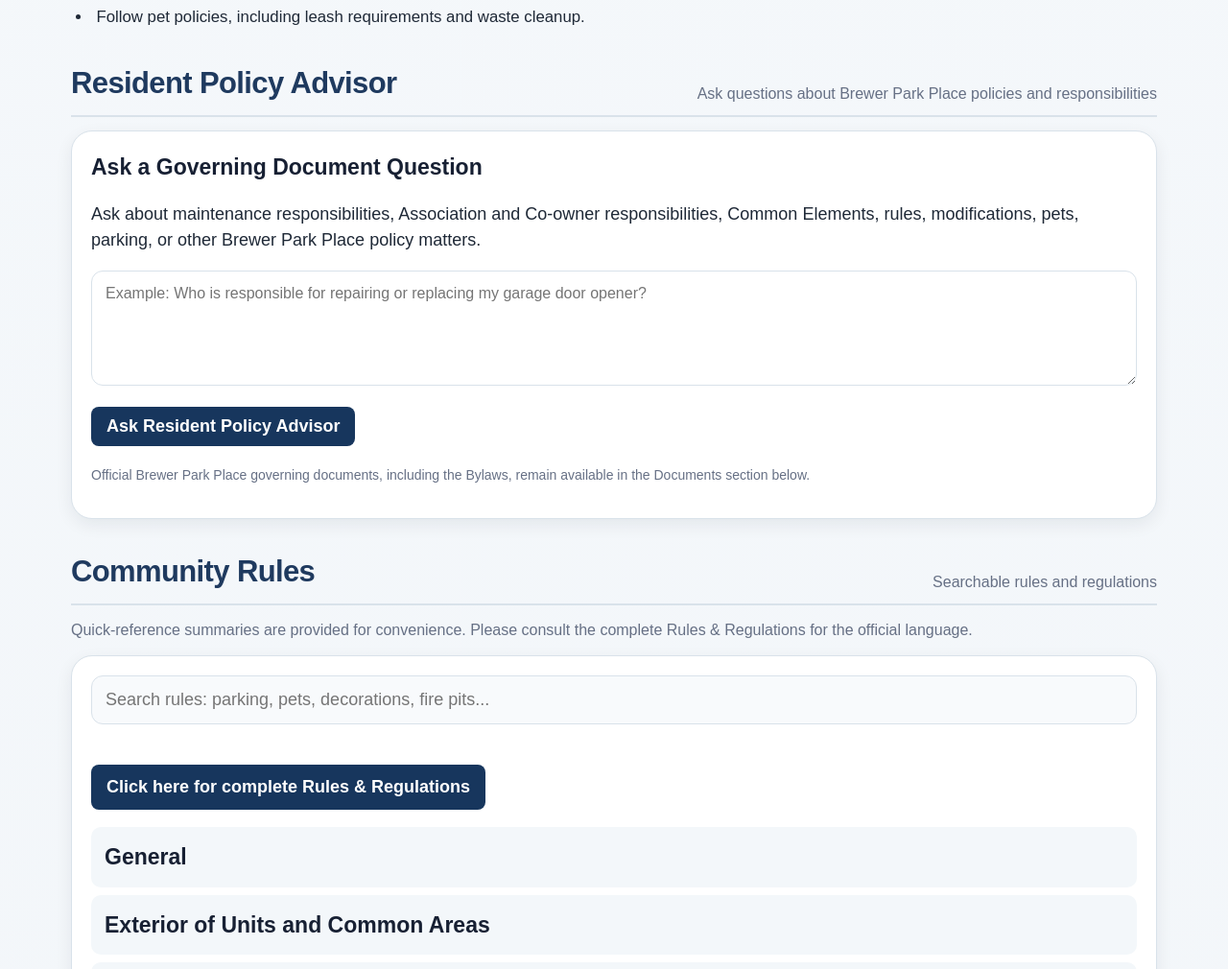
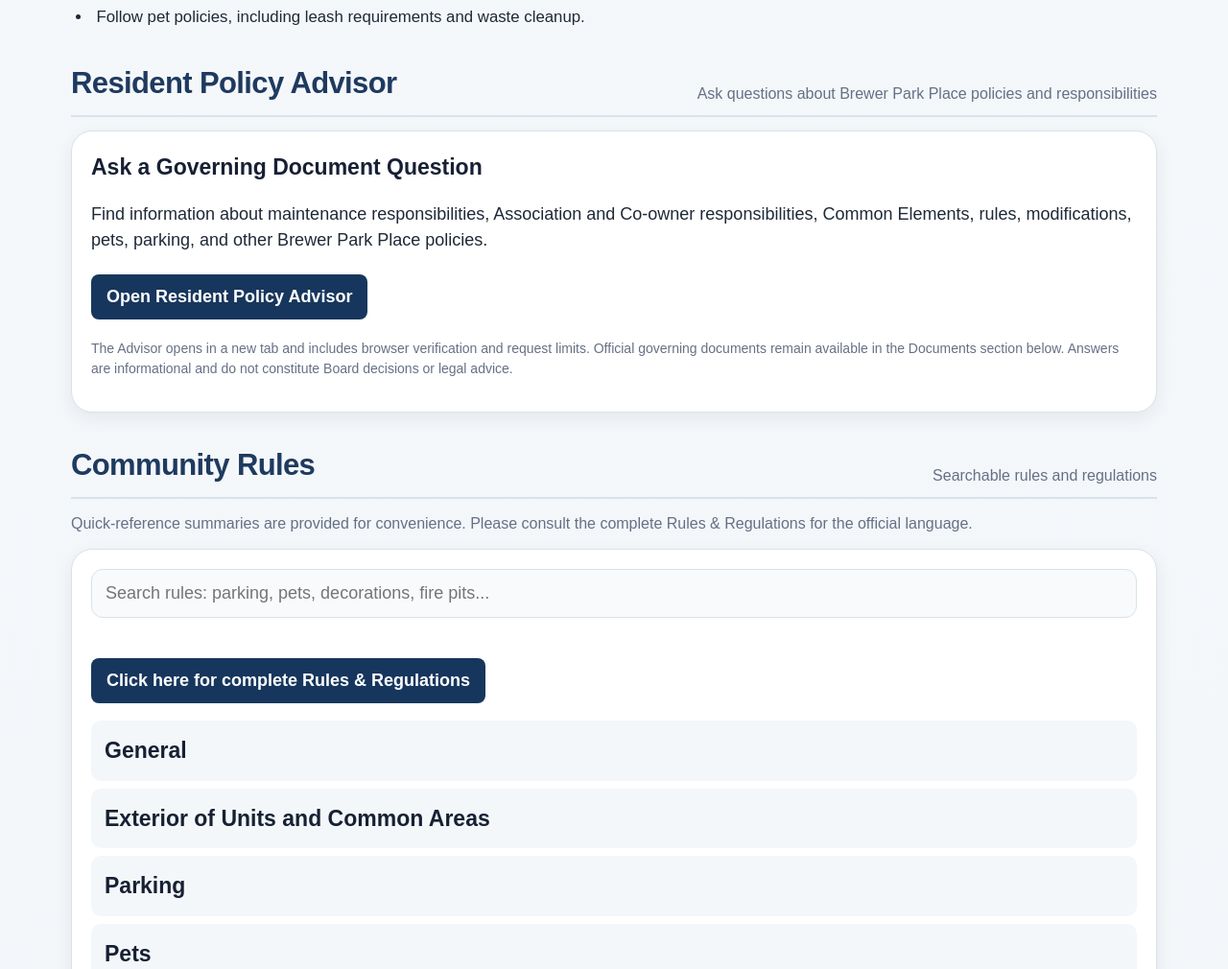
Before and after one commit to glwjrmi-prog/brewer-park-place-condos, a plain HTML site: page index.html in a window 1280 px wide. Shown: the part 920-1930 px from the top of the page at 96% size. Drawn offline with Linux system fonts and the light colour scheme.

Commit message:
Point resident Community Hub advisor to secured public Worker (#2)

```diff
--- a/index.html
+++ b/index.html
@@ -20,7 +20,7 @@
   <section id="announcements"><div class="section-title"><h2>Announcements</h2><p class="section-note">Current community updates</p></div><ul id="announcementGrid" class="announcement-list"></ul></section>
   <section id="policy-advisor">
     <div class="section-title"><h2>Resident Policy Advisor</h2><p class="section-note">Ask questions about Brewer Park Place policies and responsibilities</p></div>
-    <div class="card"><h3>Ask a Governing Document Question</h3><p>Ask about maintenance responsibilities, Association and Co-owner responsibilities, Common Elements, rules, modifications, pets, parking, or other Brewer Park Place policy matters.</p><textarea id="policyQuestion" placeholder="Example: Who is responsible for repairing or replacing my garage door opener?" style="width:100%; min-height:120px; padding:14px; font-size:16px; border:1px solid #d9e2ea; border-radius:12px; font-family:inherit; resize:vertical;"></textarea><button id="policyAskButton" class="button-link" type="button" onclick="askResidentPolicyAdvisor()" style="margin-top:14px;">Ask Resident Policy Advisor</button><div id="policyAnswer" style="display:none; margin-top:22px; padding:20px; background:#f7f9fb; border-left:5px solid #2b6ea6; border-radius:8px; white-space:pre-wrap; line-height:1.6;"></div><p style="margin-top:20px; font-size:14px; color:#667085;">Official Brewer Park Place governing documents, including the Bylaws, remain available in the Documents section below.</p></div>
+    <div class="card"><h3>Ask a Governing Document Question</h3><p>Find information about maintenance responsibilities, Association and Co-owner responsibilities, Common Elements, rules, modifications, pets, parking, and other Brewer Park Place policies.</p><p><a class="button-link" href="https://bpp-resident-advisor-public.glwjrmi.workers.dev/" target="_blank" rel="noopener noreferrer">Open Resident Policy Advisor</a></p><p style="margin-top:20px; font-size:14px; color:#667085;">The Advisor opens in a new tab and includes browser verification and request limits. Official governing documents remain available in the Documents section below. Answers are informational and do not constitute Board decisions or legal advice.</p></div>
   </section>
   <section id="community-rules">
     <div class="section-title"><h2>Community Rules</h2><p class="section-note">Searchable rules and regulations</p></div><p class="section-note" style="margin-bottom:14px;">Quick-reference summaries are provided for convenience. Please consult the complete Rules & Regulations for the official language.</p>
@@ -50,7 +50,6 @@
 <script src="site-data.js?v=2"></script><script src="map.js"></script>
 <footer class="site-footer"><div>General Association contact: <a href="mailto:secretary@bppcondos.org">secretary@bppcondos.org</a></div><div style="margin-top:14px;">© 2026 Gordy Wheeler. Independent community website created for Brewer Park Place residents. All rights reserved.</div><div class="footer-links"><a href="terms.html">Terms of Use</a> | <a href="privacy.html">Privacy Policy</a> | <a href="minutes-upload.html">Upload Meeting Minutes</a></div><div class="footer-note">Unauthorized copying, reproduction, scraping, or redistribution of website content, maps, graphics, or compiled community data is prohibited.</div></footer>
 <script>
-async function askResidentPolicyAdvisor(){const questionBox=document.getElementById("policyQuestion");const answerBox=document.getElementById("policyAnswer");const askButton=document.getElementById("policyAskButton");const question=questionBox.value.trim();if(!question){alert("Please enter a policy question.");return;}askButton.disabled=true;askButton.textContent="Reviewing governing documents...";answerBox.style.display="block";answerBox.textContent="Searching Brewer Park Place governing documents...";try{const response=await fetch("https://bpp-resident-policy-advisor.glwjrmi.workers.dev/",{method:"POST",headers:{"Content-Type":"application/json"},body:JSON.stringify({question})});const data=await response.json();if(!response.ok){throw new Error(data.error||"The Policy Advisor could not complete the request.");}answerBox.textContent=data.answer||"No answer was returned.";}catch(error){answerBox.textContent="The Resident Policy Advisor is temporarily unavailable. Please try again later.";}finally{askButton.disabled=false;askButton.textContent="Ask Resident Policy Advisor";}}
 document.addEventListener('contextmenu',function(e){e.preventDefault();});document.addEventListener('keydown',function(e){if(e.ctrlKey&&(e.key==='u'||e.key==='s')){e.preventDefault();}});
 </script>
 <button id="topBtn" onclick="scrollToTop()">↑ Top</button>
```
